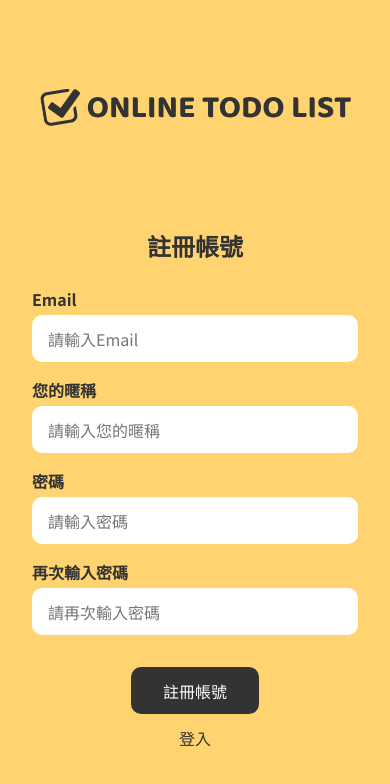
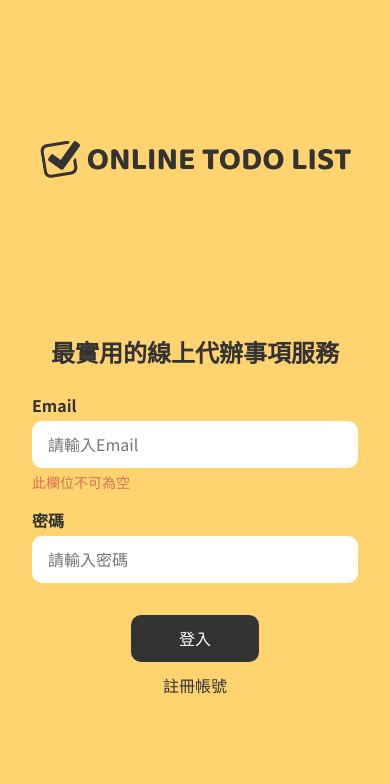
Before and after one commit to TooruTW/team-rocket-todolist, a plain HTML site: page index.html in a window 390 px wide. Drawn offline with Linux system fonts and the light colour scheme.

```diff
--- a/index.html
+++ b/index.html
@@ -28,7 +28,7 @@
             </div>
             <div id="col-r" class="col">
 
-                <div id="input-log-in" class="input-content hidden">
+                <div id="input-log-in" class="input-content ">
                     <h2>最實用的線上代辦事項服務</h2>
                     <div class="input-set">
                         <label for="email">Email</label>
@@ -42,7 +42,7 @@
                     </div>
                 </div>
 
-                <div id="input-sign-up" class="input-content ">
+                <div id="input-sign-up" class="input-content hidden">
 
                     <h2>註冊帳號</h2>
                     <div class="input-set">
@@ -63,7 +63,7 @@
                     </div>
                 </div>
 
-                <div class="mainpage-btns reverse">
+                <div class="mainpage-btns">
                     <a href="./toDoList.html">
                         <div id="btn-log-in">登入</div>
                     </a>
--- a/src/styles/_missionboard.scss
+++ b/src/styles/_missionboard.scss
@@ -1,10 +1,10 @@
 @use "variables" as *;
 
-body{
+.mission-body{
     position: relative;
     background-color: transparent;
 }
-body::after{
+.mission-body::after{
     z-index: -1;
     content: '';
     position: absolute;
@@ -205,10 +205,10 @@
             display: none;
         }
    }
-   body::after{
+   .mission-body::after{
     display: none;
     }
-    body{
+    .mission-body{
     background-color: $theme-color;
     }
    .mission{
```
Also changed, not shown: toDoList.html (+1 -1 lines), src/css/styles.css.
